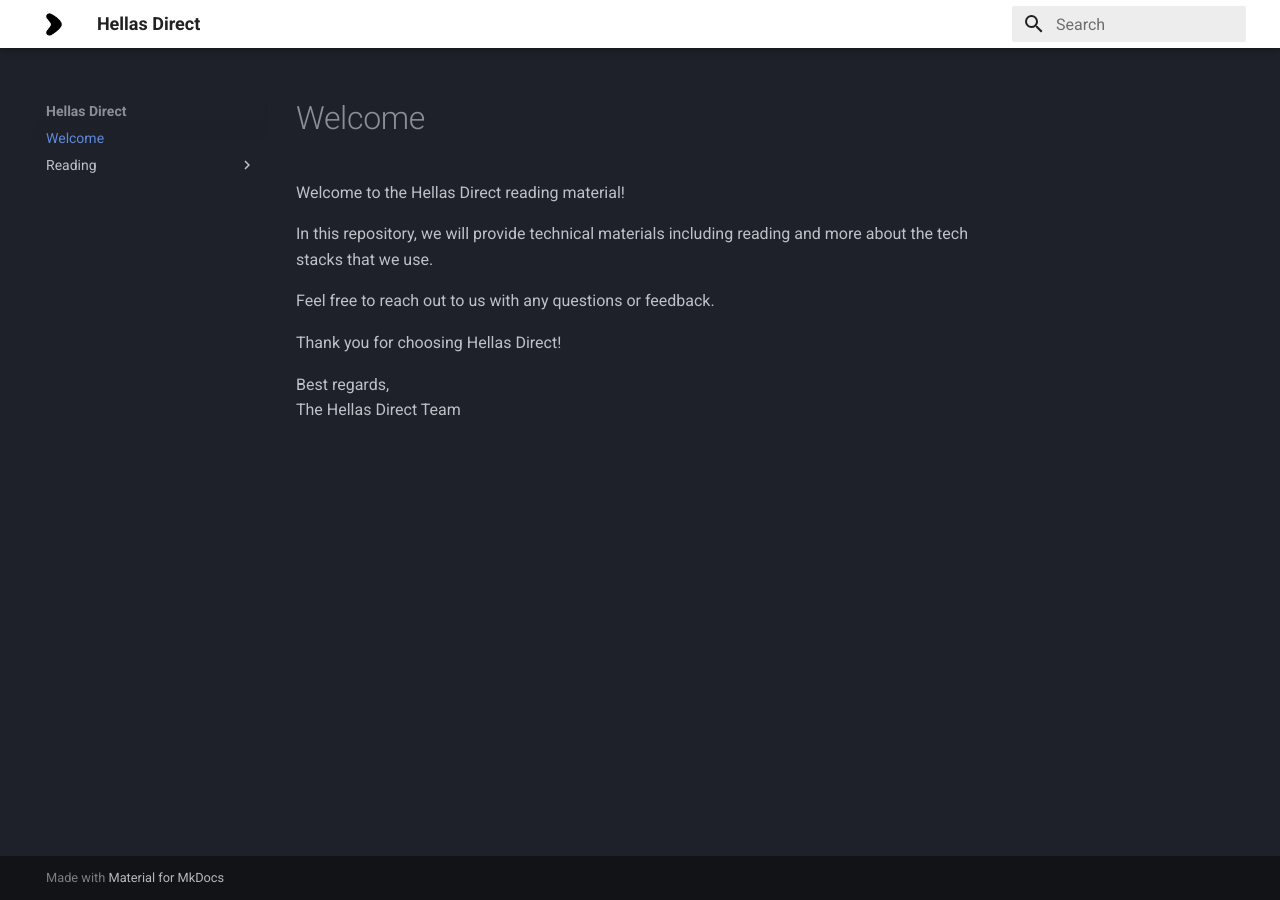
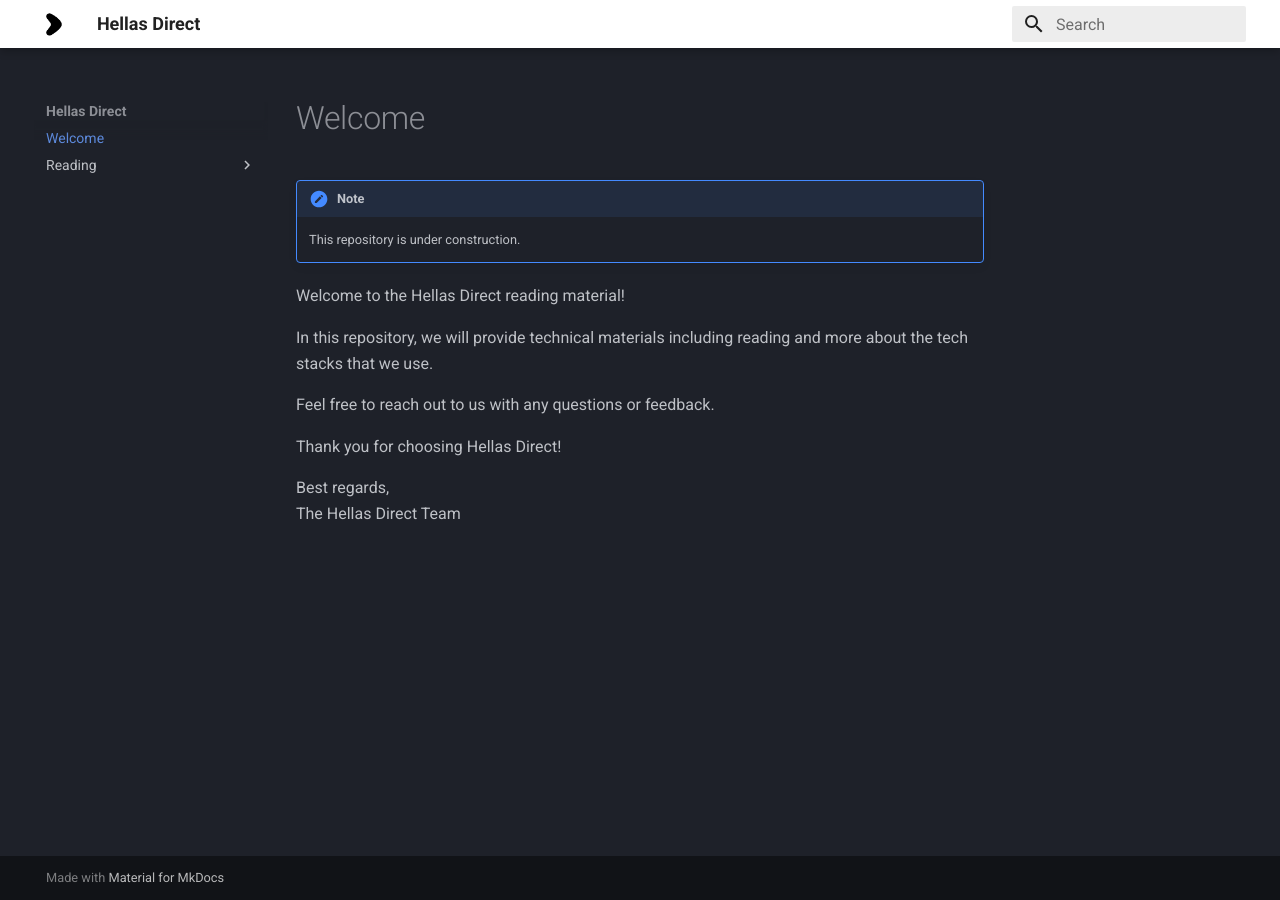
Before and after one commit to Hellas-Direct/hellas-direct.github.io, an MkDocs documentation site: the page built from mkdocs/index.md, in a window 1280 px wide. Built offline with MkDocs 1.6.1 and Material for MkDocs 9.7.7, drawn with Linux system fonts in a browser that asks for light colours.

Commit message:
Add under construction notice and enhance MkDocs plugins
Added an "under construction" notice to the documentation index. Enhanced MkDocs configuration by including the "admonition" and "pymdownx.details" plugins for better content formatting.

```diff
--- a/docs/index.html
+++ b/docs/index.html
@@ -360,6 +360,10 @@
 
 
 <h1 id="welcome">Welcome</h1>
+<div class="admonition note">
+<p class="admonition-title">Note</p>
+<p>This repository is under construction.</p>
+</div>
 <p>Welcome to the Hellas Direct reading material!</p>
 <p>In this repository, we will provide technical materials including reading and more about the tech stacks that we use.</p>
 <p>Feel free to reach out to us with any questions or feedback.</p>
--- a/mkdocs.yml
+++ b/mkdocs.yml
@@ -26,3 +26,5 @@ markdown_extensions:
   - pymdownx.inlinehilite
   - pymdownx.snippets
   - pymdownx.superfences
+  - admonition
+  - pymdownx.details
--- a/mkdocs/index.md
+++ b/mkdocs/index.md
@@ -1,4 +1,8 @@
 # Welcome
+
+!!! note
+
+    This repository is under construction.
 
 Welcome to the Hellas Direct reading material!
 
```
Also changed, not shown: docs/search/search_index.json (+1 -1 lines).
